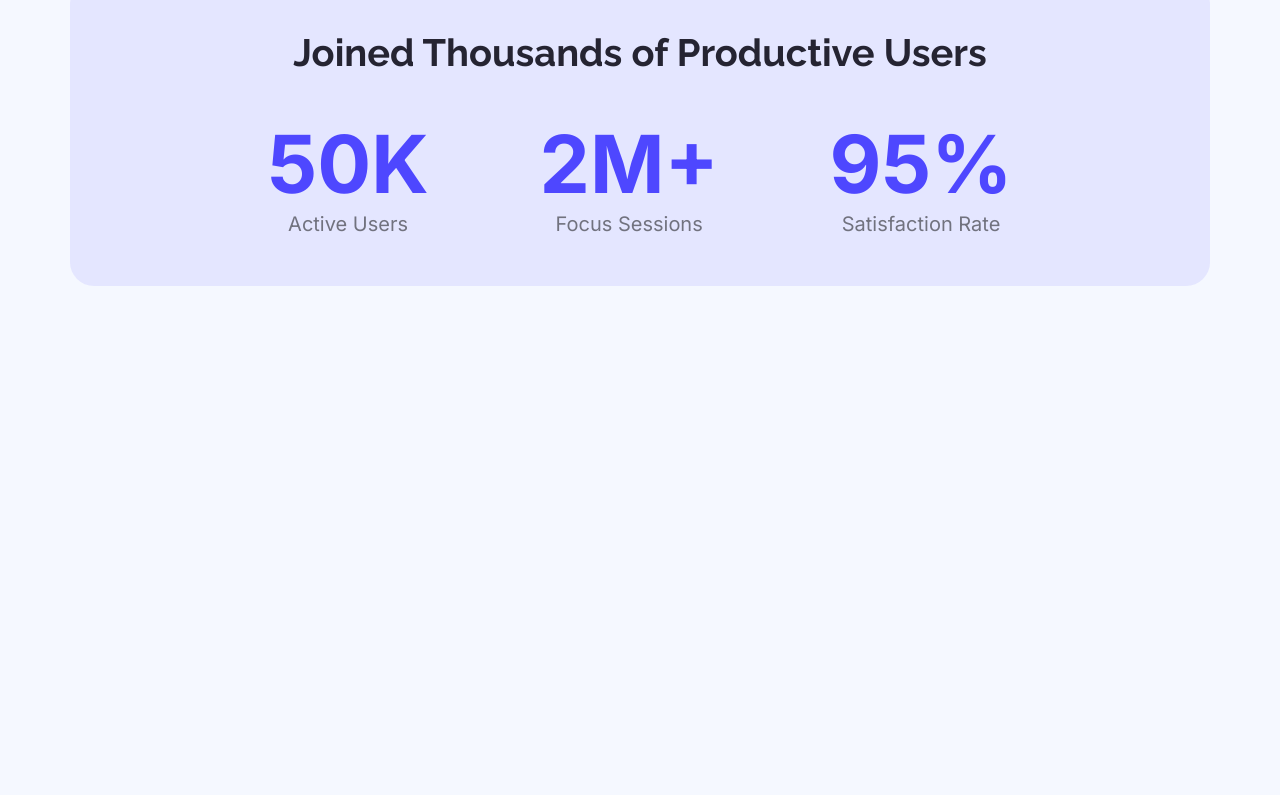
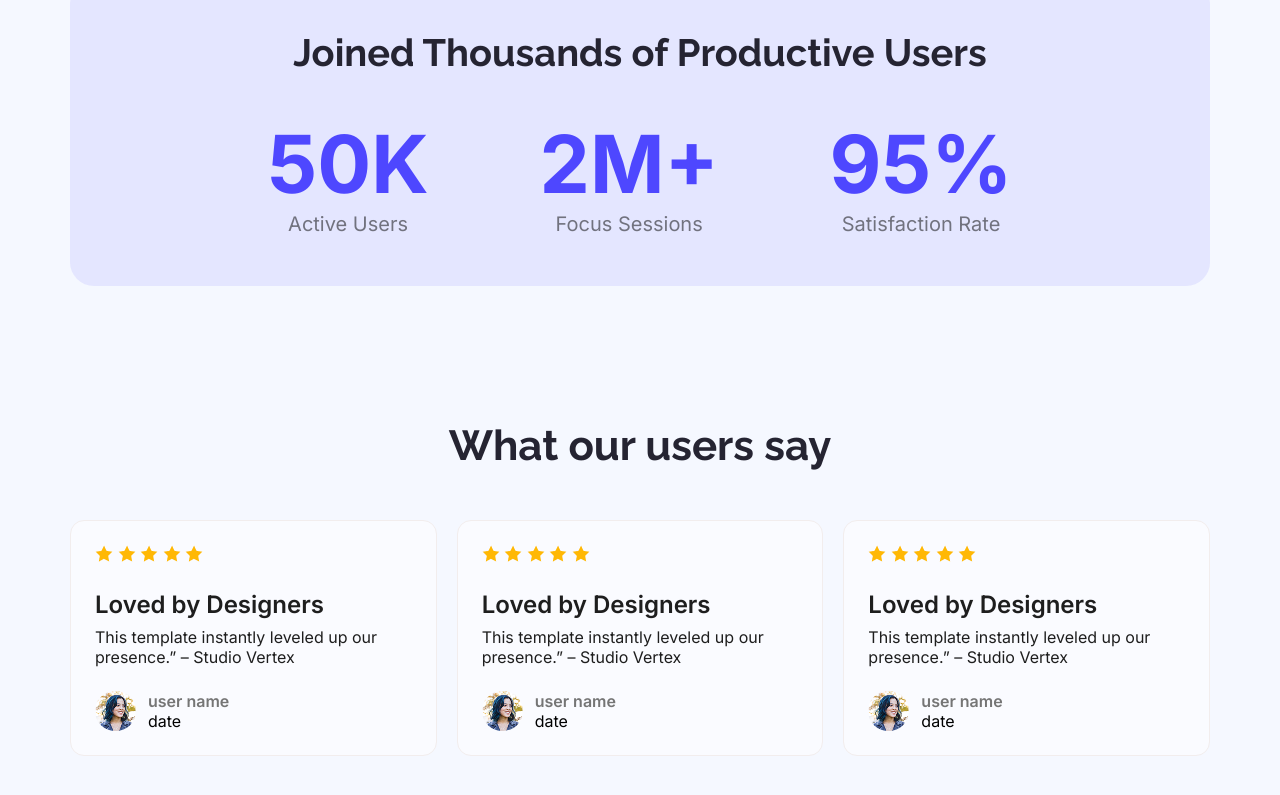
Before and after one commit to MASRAFEMUNNA/webflow-website-assignment, a plain HTML site: page index.html in a window 1280 px wide. Shown: the part 1284-2079 px from the top of the page. Before the commit the page ends 1705 px from the top, so only its background shows below. Drawn offline with Linux system fonts and the light colour scheme.

Commit message:
add review part

```diff
--- a/index.html
+++ b/index.html
@@ -58,6 +58,68 @@
                 </div>
             </div>
         </section>
+        <section class="review-section">
+            <h1 class="review-heading raleway center">What our users say</h1>
+            <div class="user-review inter">
+                <div class="user-review-info">
+                    <div class="review-star">
+                        <img src="images/icon-star.png" alt="user review star">
+                        <img src="images/icon-star.png" alt="user review star">
+                        <img src="images/icon-star.png" alt="user review star">
+                        <img src="images/icon-star.png" alt="user review star">
+                        <img src="images/icon-star.png" alt="user review star">
+                    </div>
+                    <h2 class="user-review-title">Loved by Designers</h2>
+                    <p class="user-review-sub-title">This template instantly leveled up our presence.” – Studio
+                        Vertex</p>
+                    <div class="user-review-personal-info">
+                        <img src="images/avatar.png" alt="user image" class="user-reviewer-image">
+                        <div class="user-reviewer-name-date">
+                            <p class="user-reviewer-name">user name</p>
+                            <p class="user-review-date">date</p>
+                        </div>
+                    </div>
+                </div>
+                <div class="user-review-info">
+                    <div class="review-star">
+                        <img src="images/icon-star.png" alt="user review star">
+                        <img src="images/icon-star.png" alt="user review star">
+                        <img src="images/icon-star.png" alt="user review star">
+                        <img src="images/icon-star.png" alt="user review star">
+                        <img src="images/icon-star.png" alt="user review star">
+                    </div>
+                    <h2 class="user-review-title">Loved by Designers</h2>
+                    <p class="user-review-sub-title">This template instantly leveled up our presence.” – Studio
+                        Vertex</p>
+                    <div class="user-review-personal-info">
+                        <img src="images/avatar.png" alt="user image" class="user-reviewer-image">
+                        <div class="user-reviewer-name-date">
+                            <p class="user-reviewer-name">user name</p>
+                            <p class="user-review-date">date</p>
+                        </div>
+                    </div>
+                </div>
+                <div class="user-review-info">
+                    <div class="review-star">
+                        <img src="images/icon-star.png" alt="user review star">
+                        <img src="images/icon-star.png" alt="user review star">
+                        <img src="images/icon-star.png" alt="user review star">
+                        <img src="images/icon-star.png" alt="user review star">
+                        <img src="images/icon-star.png" alt="user review star">
+                    </div>
+                    <h2 class="user-review-title">Loved by Designers</h2>
+                    <p class="user-review-sub-title">This template instantly leveled up our presence.” – Studio
+                        Vertex</p>
+                    <div class="user-review-personal-info">
+                        <img src="images/avatar.png" alt="user image" class="user-reviewer-image">
+                        <div class="user-reviewer-name-date">
+                            <p class="user-reviewer-name">user name</p>
+                            <p class="user-review-date">date</p>
+                        </div>
+                    </div>
+                </div>
+            </div>
+        </section>
 
     </main>
     <footer>
--- a/styles/style.css
+++ b/styles/style.css
@@ -170,3 +170,65 @@ main {
 
 }
 /* :end */
+/* user review  */
+.review-section {
+    margin-bottom: 135px;
+}
+
+.review-heading {
+    font-size: 42px;
+    font-weight: bold;
+    color: #252432;
+    margin-bottom: 50px;
+}
+
+.review-star {
+    margin-bottom: 24px;
+}
+
+.user-review {
+    display: flex;
+    gap: 20px;
+}
+
+.user-review-info {
+    background-color: rgba(255, 255, 255, 0.5);
+    border: 1px solid #F2EDED;
+    border-radius: 14px;
+    padding: 24px 48px 24px 24px;
+
+}
+
+.user-review-title {
+    font-size: 24px;
+    font-weight: 600;
+    color: #1E1E1E;
+}
+
+.user-review-sub-title {
+    color: #1E1E1E;
+    margin: 8px 0 24px 0;
+}
+
+.user-review-personal-info {
+    display: flex;
+}
+
+.user-reviewer-image {
+    border-radius: 100%;
+}
+
+.user-reviewer-name-date {
+    margin-left: 12px;
+}
+
+.user-reviewer-name {
+    font-weight: 600;
+    color: #757575;
+}
+
+.user-reviewer-date {
+    margin-top: 2px;
+    color: #B3B3B3;
+}
+/* :end */
```
